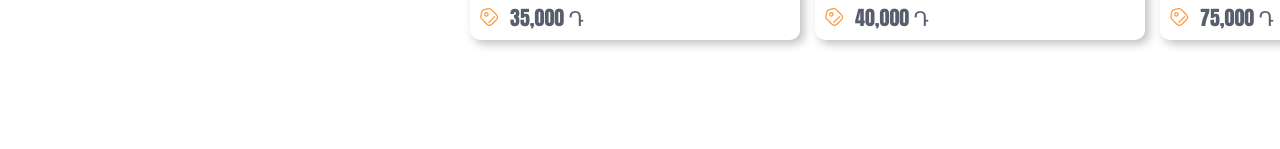
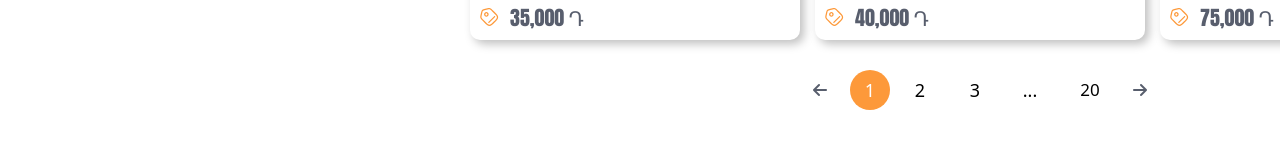
Before and after one commit to Hasmik151515/amaranocreg, a React (Create React App) app: page / in a window 1280 px wide. Shown: the part 2710-2859 px from the top of the page. Before the commit the page ends 2787 px from the top, so only its background shows below. Built offline with nearby package versions, Linux system fonts and the light colour scheme.

Commit message:
finish Pagination

```diff
--- a/src/App.js
+++ b/src/App.js
@@ -21,8 +21,8 @@ function App() {
       <HouseTypes />
       <BestOffer />
       <CommonOffers />
-      {/* <Pagination pages={pages} /> */}
-      {/* <Footer/> */}
+      <Pagination pages={pages} />
+      <Footer/>
       {/* <LastPart/>  */}
 
     </div>
--- a/src/components/Pagination.jsx
+++ b/src/components/Pagination.jsx
@@ -3,8 +3,9 @@ import PageItem from "./PageItem";
 
 const Pagination = ({ pages }) => {
   return (
-    <div className="pagination">
-      <div className="slaq">
+    <div className="absolute left-[500px] top-[2700px]">
+      <div className=" flex justify-center items-center relative top-[80px] left-[300px] h-[40px] w-[40px] rounded-full text-[#585e6d]"
+>
         <i className="fa-solid fa-arrow-left"></i>
       </div>
 
@@ -12,7 +13,7 @@ const Pagination = ({ pages }) => {
         <PageItem key={index} label={page.label} className={page.className} />
       ))}
 
-      <div className="right">
+      <div className="flex justify-center items-center relative top-[-160px] left-[620px] h-[40px] w-[40px] rounded-full text-[#585e6d]">
         <i className="fa-solid fa-arrow-right"></i>
       </div>
     </div>
--- a/src/data/pages.js
+++ b/src/data/pages.js
@@ -1,7 +1,7 @@
 export const pages = [
-  { label: "1", className: "mek" },
-  { label: "2", className: "erku" },
-  { label: "3", className: "ereq" },
-  { label: "...", className: "ket" },
-  { label: "20", className: "qsan" },
+  { label: "1", className: "flex top-[40px] left-[350px] justify-center items-center relative h-[40px] w-[40px] bg-[#FD993A] rounded-full text-white text-[18px]" },
+  { label: "2", className: "flex left-[400px] justify-center items-center relative h-[40px] w-[40px] rounded-full text-black text-[18px] font-medium"},
+  { label: "3", className: "flex top-[-40px] left-[455px] justify-center items-center relative h-[40px] w-[40px] rounded-full text-black text-[18px] font-medium" },
+  { label: "...", className: "flex top-[-80px] left-[510px] justify-center items-center relative h-[40px] w-[40px] rounded-full text-black text-[18px] font-medium" },
+  { label: "20", className: "flex top-[-120px] left-[570px] justify-center items-center relative h-[40px] w-[40px] rounded-full text-black text-[17px] font-medium" },
 ];
```
